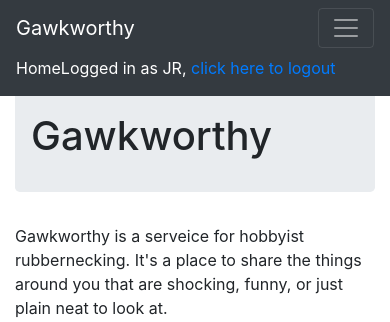
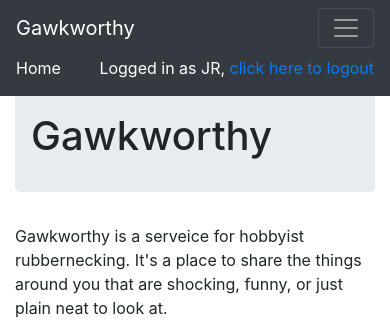
Before and after one commit to jrutkauskas/gawkworthy-backend, a Flask app: page / in a window 390 px wide. Shown: the top 322 px of the page. Run offline with Flask 2, Linux system fonts and the light colour scheme; a user stored in the database is signed in; parts of the project's set-up code (start-up, migrations or seed data) failed here and were passed over; some libraries are stand-ins or nearby versions.

Commit message:
mobile fix

```diff
--- a/templates/base.html
+++ b/templates/base.html
@@ -47,7 +47,7 @@
 						{% endblock %}
 
 					  </ul>
-					  <div class="form-inline my-2 my-lg-0" style="color:white">
+					  <div class="form-inline my-2 my-lg-0" style="color:white; float:right!important">
 							{% if "email" in session %}
 							Logged in as {{ session["email"] }},&nbsp; <a href="{{ url_for("logout") }}"> click here to logout</a>
 
```
